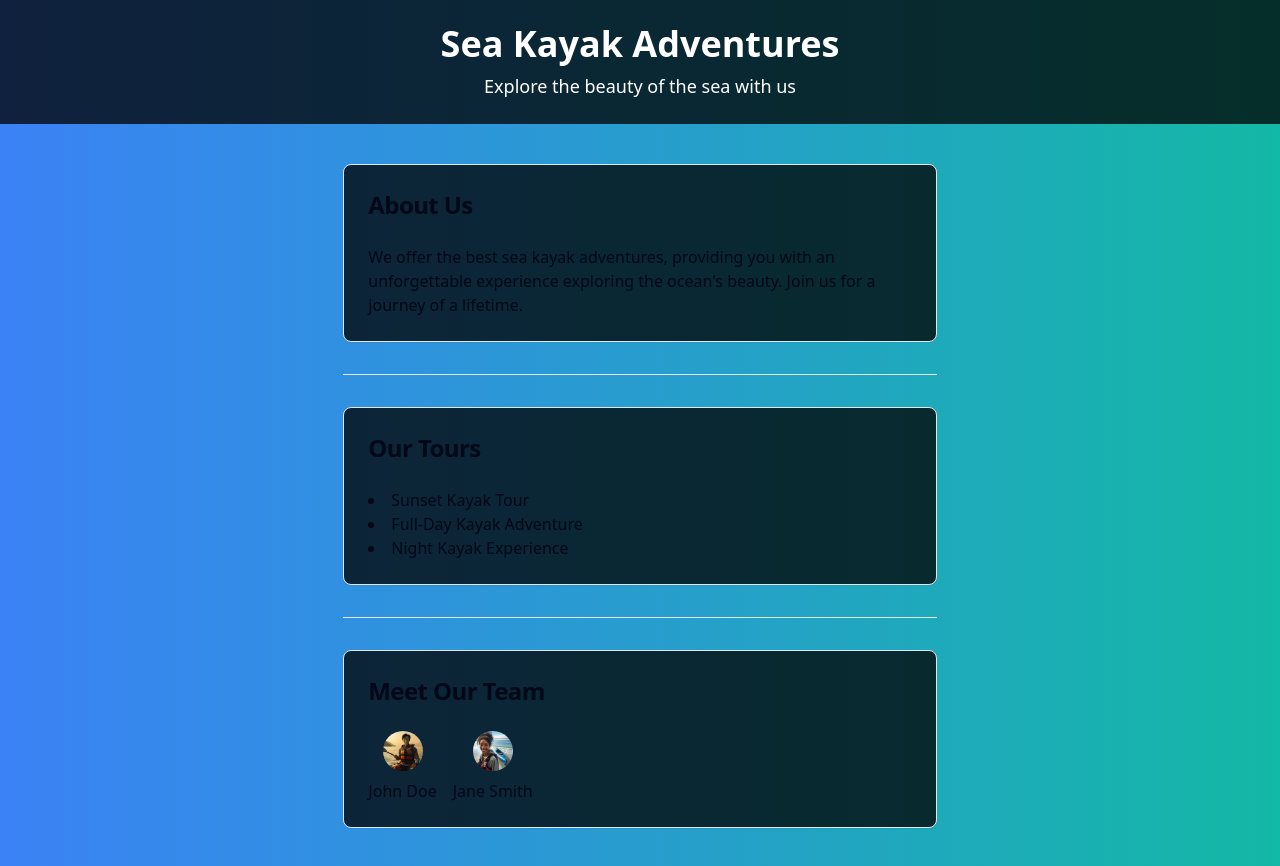
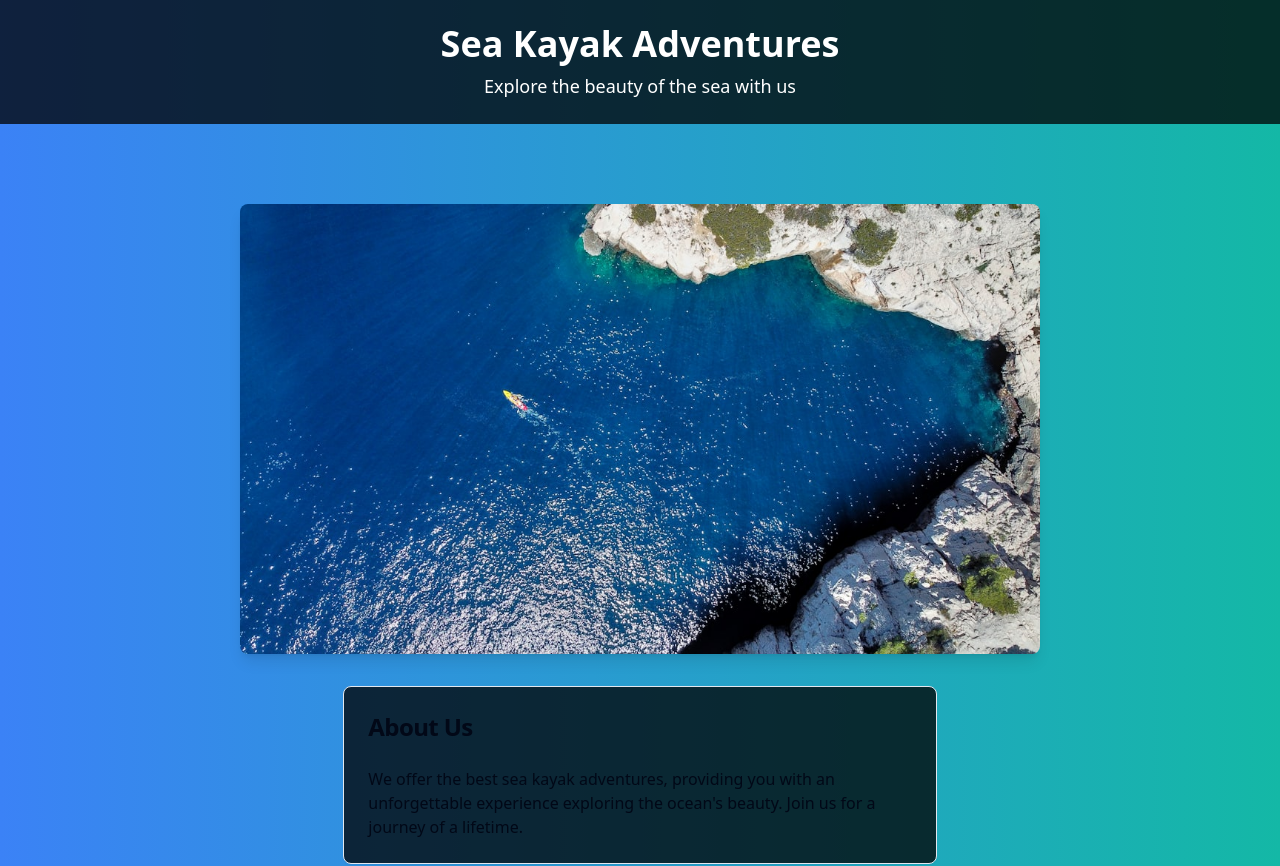
Before and after one commit to GPT-Engineer-App-Dev/sea-kayak-buddy, a React (Vite) app: page / in a window 1280 px wide. Shown: the top 866 px of the page. Built offline with nearby package versions, Linux system fonts and the light colour scheme.

Commit message:
Added an image showing a kayak on the ocean to the homepage of the sea kayak website.

```diff
--- a/src/pages/Index.jsx
+++ b/src/pages/Index.jsx
@@ -3,6 +3,7 @@ import { Button } from "@/components/ui/button";
 import { Card, CardContent, CardHeader, CardTitle } from "@/components/ui/card";
 import { Separator } from "@/components/ui/separator";
 import { Avatar, AvatarImage, AvatarFallback } from "@/components/ui/avatar";
+
 
 const Index = () => {
   return (
@@ -13,6 +14,15 @@ const Index = () => {
       </header>
 
       <main className="flex flex-col items-center mt-10 space-y-8">
+        <div className="w-full flex justify-center mt-10">
+          <img
+            src="/images/kayak-on-ocean.jpg"
+            alt="Kayak on the ocean"
+            width={800}
+            height={400}
+            className="rounded-lg shadow-lg"
+          />
+        </div>
         <Card className="w-11/12 md:w-2/3 lg:w-1/2 bg-opacity-75 bg-black">
           <CardHeader>
             <CardTitle className="text-2xl">About Us</CardTitle>
```
Also changed, not shown: public/images/kayak-on-ocean.jpg (added).
